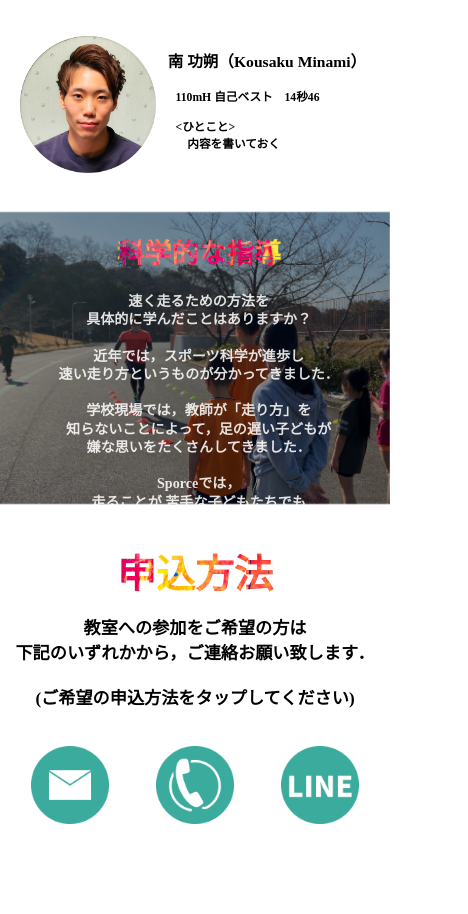
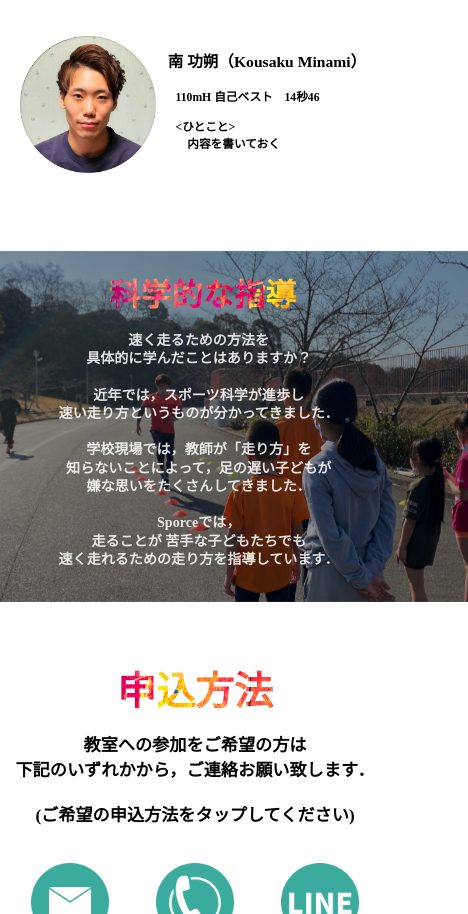
Before and after one commit to Shimo12/TH3-page2, a plain HTML site: page index.html in a window 390 px wide. Shown: the part 1125-2039 px from the top of the page, 468 px wide, since content can reach past the window. Before the commit the page ends 2006 px from the top, so only its background shows below. Drawn offline with nearby package versions, Linux system fonts and the light colour scheme.

Commit message:
Update style.css

```diff
--- a/style.css
+++ b/style.css
@@ -189,22 +189,23 @@
 
     .leader3{
         position: relative;
-        height:90vw;
+        margin-top: 10vw;
+        height:110vw;
 
     }
     .leader3 h1{
         text-align: center;
         position:absolute;
-        font-size: 7vw;
+        font-size: 8vw;
         top:10vw;
-        left:30vw;
+        left:28vw;
         background: url(4.png);
         -webkit-background-clip: text;
         -webkit-text-fill-color: transparent;
     }
     .leader3 img{
         margin-left: 0;
-        width:100vw;
+        width:120vw;
     }
 
     .leader3 h2{
```
